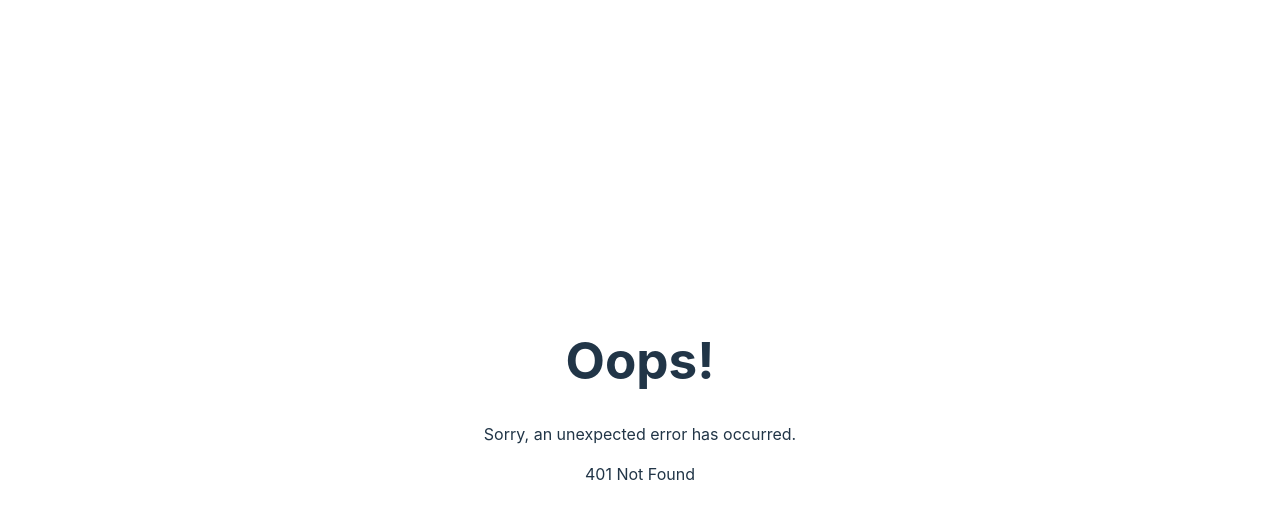
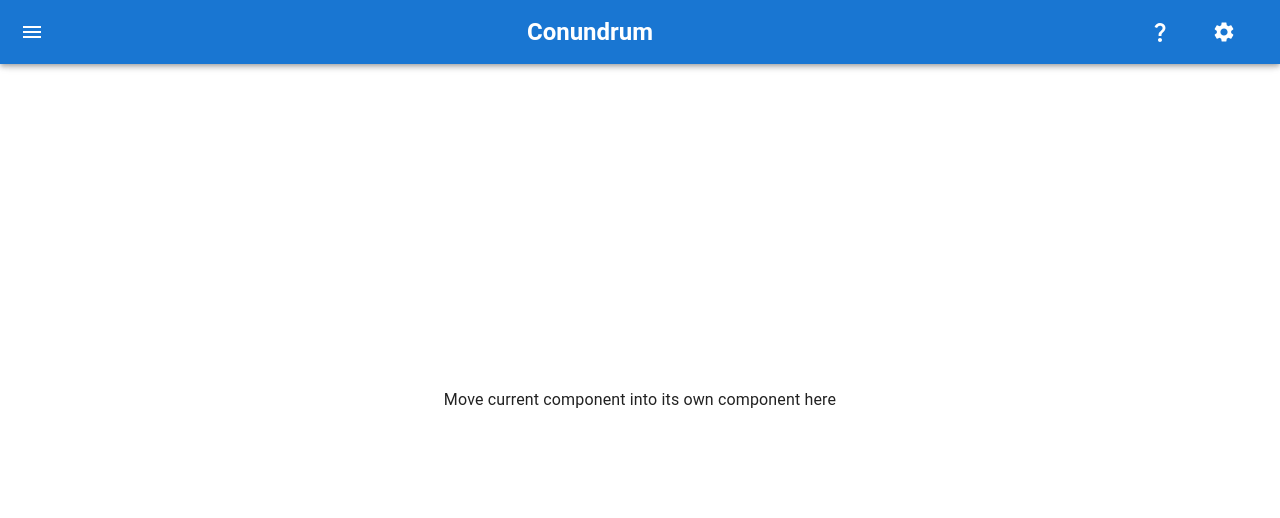
Before and after one commit to jrfiii/conundrum, a React (Vite) app: page /finale in a window 1280 px wide. Before the commit this address had no page. Shown: the top 518 px of the page. Built offline with nearby package versions, Linux system fonts and the light colour scheme.

Commit message:
add react-router to project, create skeleton NavBar

```diff
--- a/package.json
+++ b/package.json
@@ -12,6 +12,10 @@
     "tsc": "tsc --noemit"
   },
   "dependencies": {
+    "@emotion/react": "^11.11.4",
+    "@emotion/styled": "^11.11.5",
+    "@mui/icons-material": "^5.15.17",
+    "@mui/material": "^5.15.17",
     "pnpm": "^9.1.0",
     "react": "^18.2.0",
     "react-dom": "^18.2.0",
--- /dev/null
+++ b/src/routes/NavBar.tsx
@@ -0,0 +1,126 @@
+import { useState } from "react";
+import { useNavigate, Outlet } from "react-router-dom";
+
+import AppBar from "@mui/material/AppBar";
+import Box from "@mui/material/Box";
+import Button from "@mui/material/Button";
+import CssBaseline from "@mui/material/CssBaseline";
+import Divider from "@mui/material/Divider";
+import Drawer from "@mui/material/Drawer";
+import IconButton from "@mui/material/IconButton";
+import List from "@mui/material/List";
+import ListItem from "@mui/material/ListItem";
+import ListItemButton from "@mui/material/ListItemButton";
+import ListItemText from "@mui/material/ListItemText";
+import MenuIcon from "@mui/icons-material/Menu";
+import QuestionMarkIcon from "@mui/icons-material/QuestionMark";
+import SettingsIcon from "@mui/icons-material/Settings";
+import Toolbar from "@mui/material/Toolbar";
+import Typography from "@mui/material/Typography";
+
+interface Props {
+  window?: () => Window;
+}
+const drawerWidth = 240;
+const navItems = ["letters", "numbers", "finale", "about"];
+
+const NavBar: React.FC = (props: Props) => {
+  const { window } = props;
+  const navigate = useNavigate();
+  const [mobileOpen, setMobileOpen] = useState(false);
+
+  const handleDrawerToggle = () => {
+    setMobileOpen((prevState) => !prevState);
+  };
+
+  const drawer = (
+    <Box onClick={handleDrawerToggle} sx={{ textAlign: "center" }}>
+      <ListItemButton
+        onClick={() => navigate("/")}
+        sx={{ justifyContent: "center" }}
+      >
+        <Typography variant="h6" sx={{ fontWeight: 700, my: 2 }}>
+          CONUNDRUM
+        </Typography>
+      </ListItemButton>
+      <Divider />
+      <List>
+        {navItems.map((item) => (
+          <ListItem key={item} disablePadding>
+            <ListItemButton
+              onClick={() => navigate(`/${item}`)}
+              sx={{ textAlign: "center" }}
+            >
+              <ListItemText primary={item[0].toUpperCase() + item.slice(1)} />
+            </ListItemButton>
+          </ListItem>
+        ))}
+      </List>
+    </Box>
+  );
+
+  const container =
+    window !== undefined ? () => window().document.body : undefined;
+
+  return (
+    <Box sx={{ display: "flex" }}>
+      <CssBaseline />
+      <AppBar component="nav">
+        <Toolbar>
+          <IconButton
+            color="inherit"
+            aria-label="open drawer"
+            edge="start"
+            onClick={handleDrawerToggle}
+          >
+            <MenuIcon />
+          </IconButton>
+          <Typography
+            variant="h5"
+            component="div"
+            sx={{ flexGrow: 1, fontWeight: 700 }}
+          >
+            Conundrum
+          </Typography>
+          <Box>
+            <Button sx={{ color: "#fff" }}>
+              {/** Eventually set up onClick event handler
+               *  to use URL params to display rules modal */}
+              <QuestionMarkIcon color="inherit" aria-label="open rules modal" />
+            </Button>
+            <Button sx={{ color: "#fff" }}>
+              {/** Eventually set up onClick event handler
+               *  to use URL params to display settings modal */}
+              <SettingsIcon color="inherit" aria-label="open settings modal" />
+            </Button>
+          </Box>
+        </Toolbar>
+      </AppBar>
+
+      <nav>
+        <Drawer
+          container={container}
+          open={mobileOpen}
+          onClose={handleDrawerToggle}
+          ModalProps={{
+            keepMounted: true, // Better open performance on mobile.
+          }}
+          sx={{
+            "& .MuiDrawer-paper": {
+              boxSizing: "border-box",
+              width: drawerWidth,
+            },
+          }}
+        >
+          {drawer}
+        </Drawer>
+      </nav>
+
+      <Box component="main" sx={{ p: 3 }}>
+        <Outlet />
+      </Box>
+    </Box>
+  );
+};
+
+export default NavBar;
```
Also changed, not shown: src/main.tsx (+26 -2 lines), 1 other file (tests, documents, lock files or other folders).
